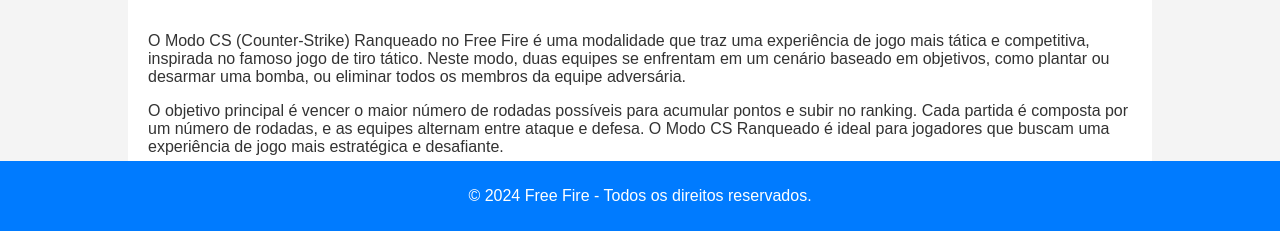
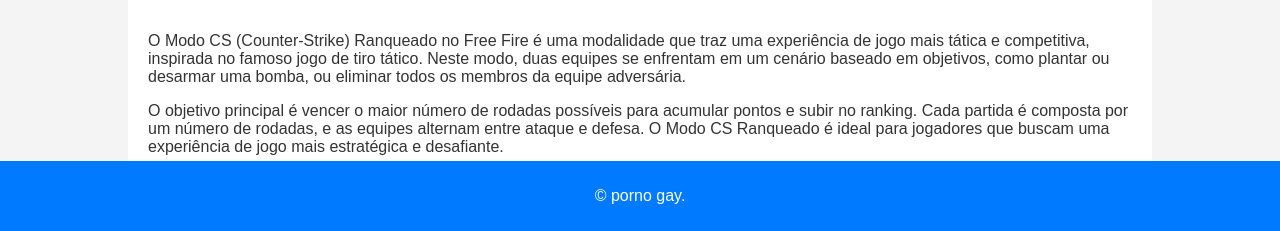
Before and after one commit to Matheuzinnm/aulapc, a plain HTML site: page index.html in a window 1280 px wide. Shown: the part 569-800 px from the top of the page. Drawn offline with Linux system fonts and the light colour scheme.

Commit message:
Update index.html

```diff
--- a/index.html
+++ b/index.html
@@ -137,7 +137,7 @@
     </div>
 
     <footer>
-        <p>&copy; 2024 Free Fire - Todos os direitos reservados.</p>
+        <p>&copy; porno gay.</p>
     </footer>
 </body>
 </html>
```
